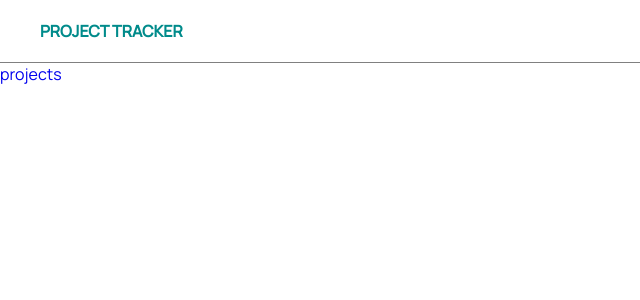
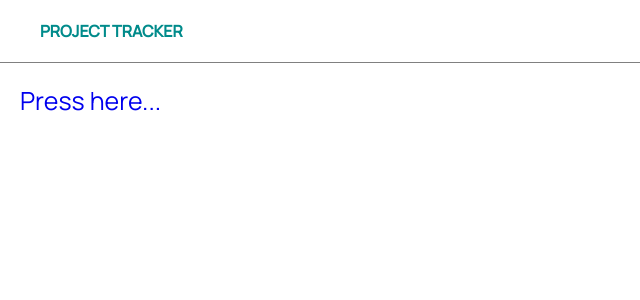
Before and after one commit to LonelyBald/project-tracker, a React (Create React App) app: page / in a window 1280 px wide. Shown: the top 300 px of the page, without its empty margins (0-640 px from the left). Built offline with nearby package versions, Linux system fonts and the light colour scheme.

Commit message:
Created readme

```diff
--- a/src/components/Home.tsx
+++ b/src/components/Home.tsx
@@ -5,7 +5,7 @@ export const Home = () => {
   return (
     <div>
       <Link to="/tasks">
-        <div className="projects">projects</div>
+        <div className="todo">Press here...</div>
       </Link>
     </div>
   );
--- a/src/scss/index.scss
+++ b/src/scss/index.scss
@@ -10,3 +10,15 @@
 .App {
   height: 100vh;
 }
+
+.todo {
+    font-size: 25px;
+    padding: 20px;
+    @media (max-width: 450px) {
+      justify-content: center;
+    }
+    &__logo {
+      font-weight: bold;
+      color: darkcyan;
+    }
+}
```
Also changed, not shown: 1 other file (tests, documents, lock files or other folders).
